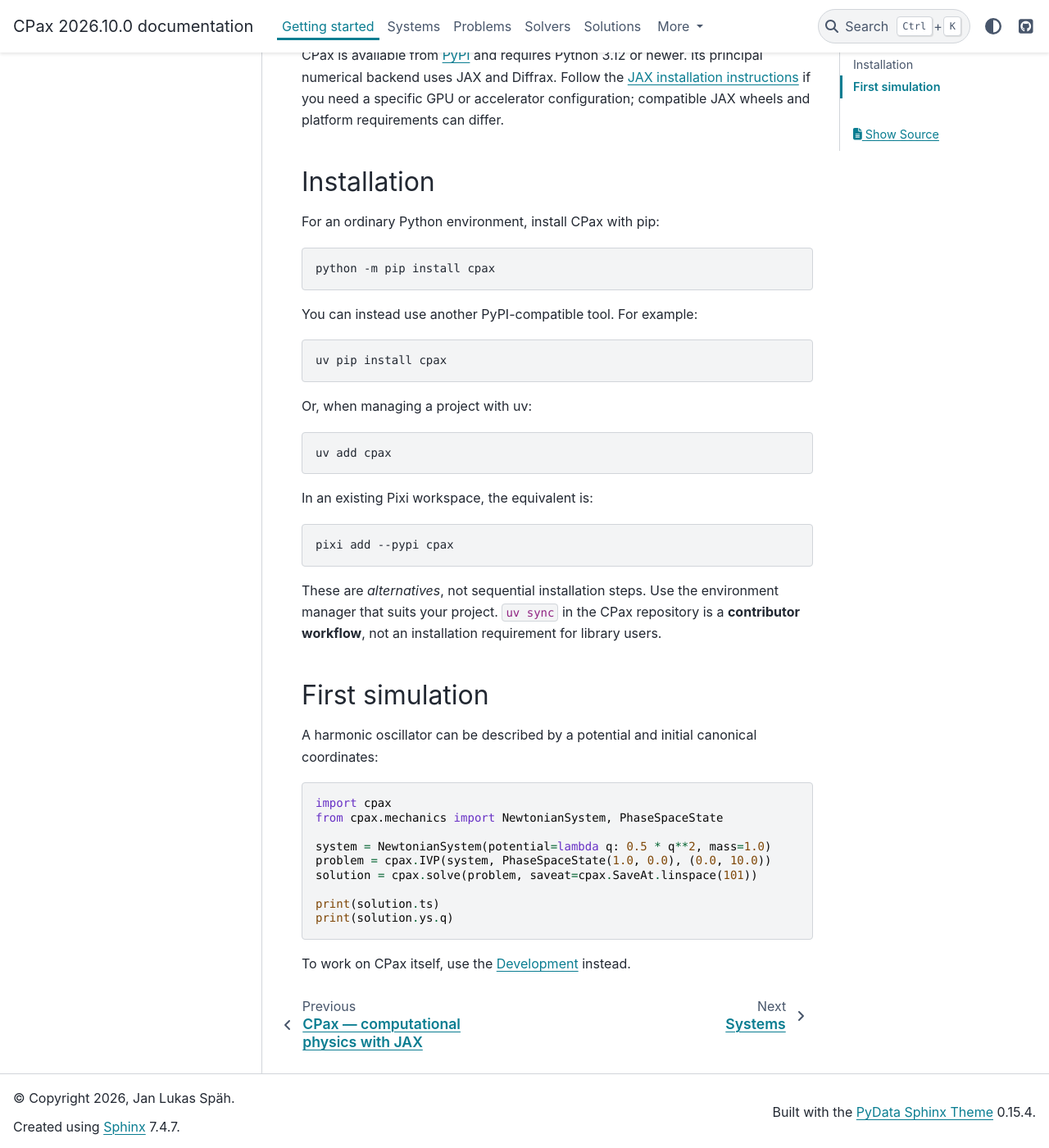
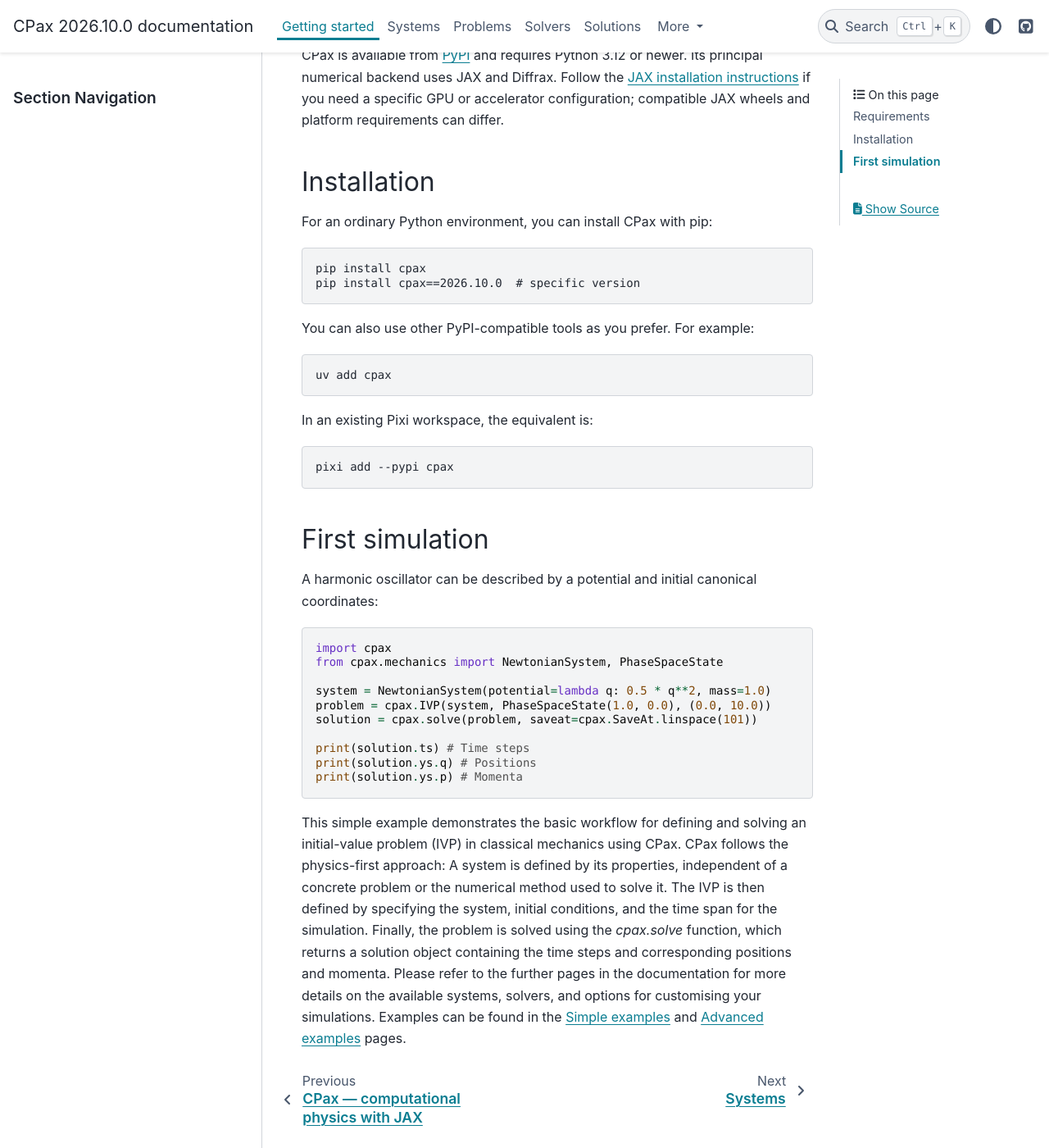
Before and after one commit to JaLuka98/CPax, a Sphinx documentation site: the page built from docs/source/getting-started.rst, in a window 1280 px wide and 1400 px high, scrolled down 236 px. Shown: the whole window at 82% size. Built offline with Sphinx 7.4.7 and the PyData theme 0.15.4, drawn with Linux system fonts in a browser that asks for light colours; pages that are not in the unit, such as notebooks, are missing from menus.

Commit message:
Improve getting started

```diff
--- a/docs/source/getting-started.rst
+++ b/docs/source/getting-started.rst
@@ -13,19 +13,14 @@
 Installation
 ------------
 
-For an ordinary Python environment, install CPax with pip:
+For an ordinary Python environment, you can install CPax with pip:
 
 .. code-block:: console
 
-   python -m pip install cpax
+   pip install cpax
+   pip install cpax==2026.10.0  # specific version
 
-You can instead use another PyPI-compatible tool. For example:
-
-.. code-block:: console
-
-   uv pip install cpax
-
-Or, when managing a project with uv:
+You can also use other PyPI-compatible tools as you prefer. For example:
 
 .. code-block:: console
 
@@ -36,11 +31,6 @@
 .. code-block:: console
 
    pixi add --pypi cpax
-
-These are *alternatives*, not sequential installation steps. Use the
-environment manager that suits your project. ``uv sync`` in the CPax
-repository is a **contributor workflow**, not an installation requirement
-for library users.
 
 First simulation
 ----------------
@@ -57,7 +47,13 @@
    problem = cpax.IVP(system, PhaseSpaceState(1.0, 0.0), (0.0, 10.0))
    solution = cpax.solve(problem, saveat=cpax.SaveAt.linspace(101))
 
-   print(solution.ts)
-   print(solution.ys.q)
+   print(solution.ts) # Time steps
+   print(solution.ys.q) # Positions
+   print(solution.ys.p) # Momenta
 
-To work on CPax itself, use the :doc:`development/index` instead.
+This simple example demonstrates the basic workflow for defining and solving an initial-value problem (IVP) in classical mechanics using CPax.
+CPax follows the physics-first approach: A system is defined by its properties, independent of a concrete problem or the numerical method used to solve it.
+The IVP is then defined by specifying the system, initial conditions, and the time span for the simulation.
+Finally, the problem is solved using the `cpax.solve` function, which returns a solution object containing the time steps and corresponding positions and momenta.
+Please refer to the further pages in the documentation for more details on the available systems, solvers, and options for customising your simulations.
+Examples can be found in the :doc:`Simple examples <examples/simple>` and :doc:`Advanced examples <examples/advanced>` pages.
```
